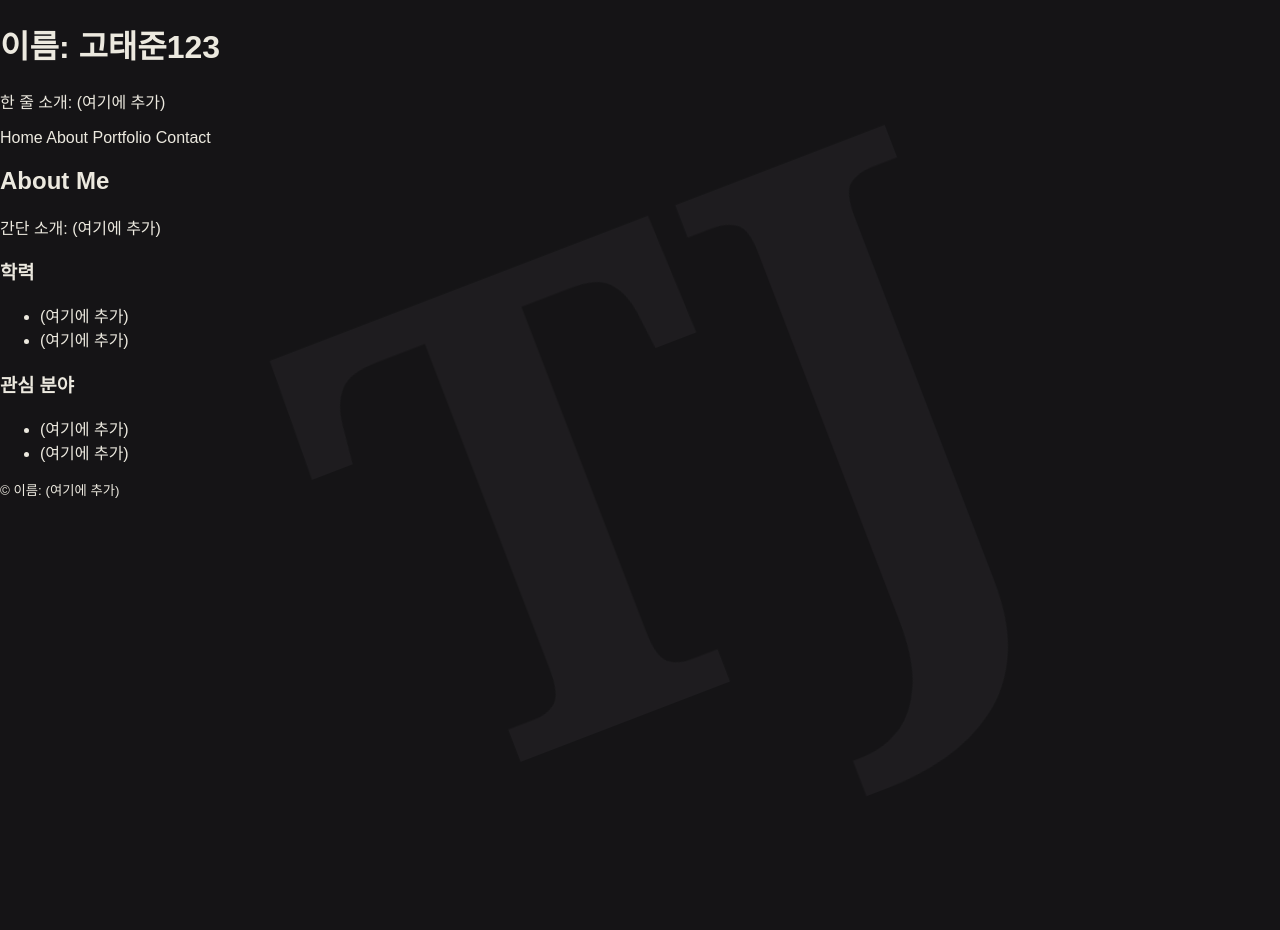
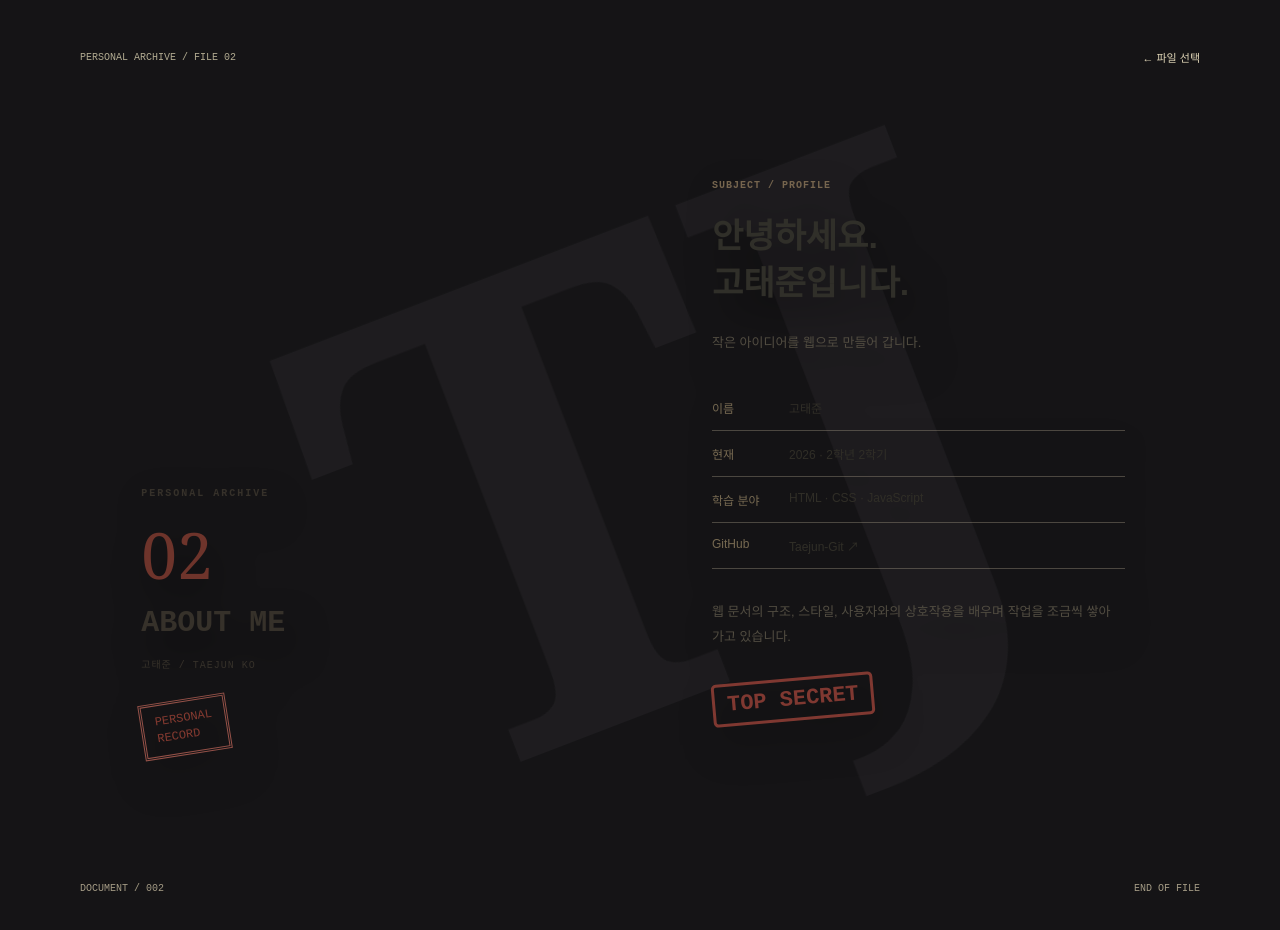
Before and after one commit to Taejun-Git/internet_utilize, a plain HTML site: page about.html in a window 1280 px wide. Before the commit the page ends 800 px from the top, so only its background shows below. Drawn offline with Linux system fonts and the light colour scheme.

Commit message:
about 수정

```diff
--- a/about.html
+++ b/about.html
@@ -1,41 +1,24 @@
 <!DOCTYPE html>
 <html lang="ko">
 <head>
-  <meta charset="UTF-8" />
-  <meta name="viewport" content="width=device-width, initial-scale=1.0"/>
-  <title>인터넷활용 실습 템플릿</title>
-  <link rel="stylesheet" href="style.css">
+  <meta charset="UTF-8">
+  <meta name="viewport" content="width=device-width, initial-scale=1.0">
+  <meta name="description" content="고태준의 서류철 포트폴리오">
+  <title>고태준 | About Me</title>
+  <link rel="stylesheet" href="style.css?v=10">
+  <script src="script.js" defer></script>
 </head>
 <body>
-<header>
-  <h1>이름: 고태준123</h1>
-  <p class="subtitle">한 줄 소개: (여기에 추가)</p>
-</header>
-<nav>
-  <a href="index.html">Home</a>
-  <a href="about.html">About</a>
-  <a href="portfolio.html">Portfolio</a>
-  <a href="contact.html">Contact</a>
-</nav>
-<main class="container">
-<section>
-  <h2>About Me</h2>
-  <p>간단 소개: (여기에 추가)</p>
-  <h3>학력</h3>
-  <ul>
-    <li>(여기에 추가)</li>
-    <li>(여기에 추가)</li>
-  </ul>
-  <h3>관심 분야</h3>
-  <ul>
-    <li>(여기에 추가)</li>
-    <li>(여기에 추가)</li>
-  </ul>
-</section>
-</main>
-<footer>
-  <small>&copy; <span id="year"></span> 이름: (여기에 추가)</small>
-</footer>
-<script src="script.js"></script>
+  <section id="about" class="file-view is-open" tabindex="-1" aria-labelledby="about-title">
+    <div class="document">
+      <header class="document-header"><span>PERSONAL ARCHIVE / FILE 02</span><a href="index.html#files" class="back-link">← 파일 선택</a></header>
+      <div class="document-body">
+        <div class="book-opening" aria-hidden="true"><div class="book-stage"><div class="book-right"></div><div class="book-left"><div class="book-inner"></div><div class="book-outer"><span>ABOUT ME</span></div></div></div></div>
+        <aside class="document-index"><span class="case-label">PERSONAL ARCHIVE</span><span class="case-number">02</span><p>ABOUT ME</p><span class="subject-name">고태준 / TAEJUN KO</span><span class="security-stamp">PERSONAL<br>RECORD</span></aside>
+        <article class="document-content"><p class="eyebrow">SUBJECT / PROFILE</p><h1 id="about-title">안녕하세요.<br>고태준입니다.</h1><p class="lead">작은 아이디어를 웹으로 만들어 갑니다.</p><dl class="record-list"><div><dt>이름</dt><dd>고태준</dd></div><div><dt>현재</dt><dd>2026 · 2학년 2학기</dd></div><div><dt>학습 분야</dt><dd>HTML · CSS · JavaScript</dd></div><div><dt>GitHub</dt><dd><a href="https://github.com/Taejun-Git" target="_blank" rel="noopener noreferrer">Taejun-Git ↗</a></dd></div></dl><p>웹 문서의 구조, 스타일, 사용자와의 상호작용을 배우며 작업을 조금씩 쌓아 가고 있습니다.</p></article>
+      </div>
+      <footer class="document-footer"><span>DOCUMENT / 002</span><span>END OF FILE</span></footer>
+    </div>
+  </section>
 </body>
 </html>
```
